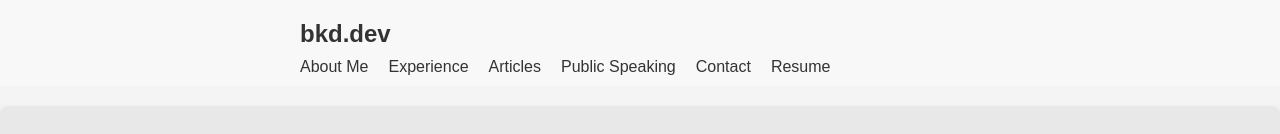
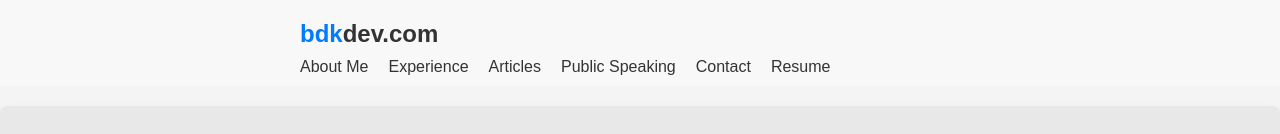
Before and after one commit to bkraszewski/landing, a plain HTML site: page public/index.html in a window 1280 px wide. Shown: the top 134 px of the page. Drawn offline with Linux system fonts and the light colour scheme.

Commit message:
domain update

```diff
--- a/public/index.html
+++ b/public/index.html
@@ -11,7 +11,7 @@
 <body>
     <header>
         <div class="container">
-            <div class="logo">bkd.dev</div>
+            <div class="logo"><span class="color">bdk</span>dev.com</div>
             <nav>
                 <ul>
                     <li><a href="#about">About Me</a></li>
--- a/public/styles.css
+++ b/public/styles.css
@@ -26,6 +26,10 @@ header .logo {
     font-weight: bold;
     text-align: start;
     padding: 10px 20px;
+}
+
+header .color {
+    color: #007BFF;
 }
 
 header nav ul {
@@ -97,7 +101,9 @@ section h2 {
     padding-bottom: 10px;
 }
 
-section p, section ul, section iframe {
+section p,
+section ul,
+section iframe {
     margin-bottom: 20px;
 }
 
@@ -120,7 +126,9 @@ section p, section ul, section iframe {
     margin-bottom: 5px;
 }
 
-#contact input, #contact textarea, #contact button {
+#contact input,
+#contact textarea,
+#contact button {
     margin-bottom: 20px;
     padding: 10px;
     border: 1px solid #ccc;
@@ -205,10 +213,12 @@ footer p {
 
 a {
     text-decoration: none;
-    color: #007BFF; /* Blue color */
+    color: #007BFF;
+    /* Blue color */
 }
 
 a:hover {
     text-decoration: none;
-    color: #0056b3; /* Darker blue on hover */
+    color: #0056b3;
+    /* Darker blue on hover */
 }
```
